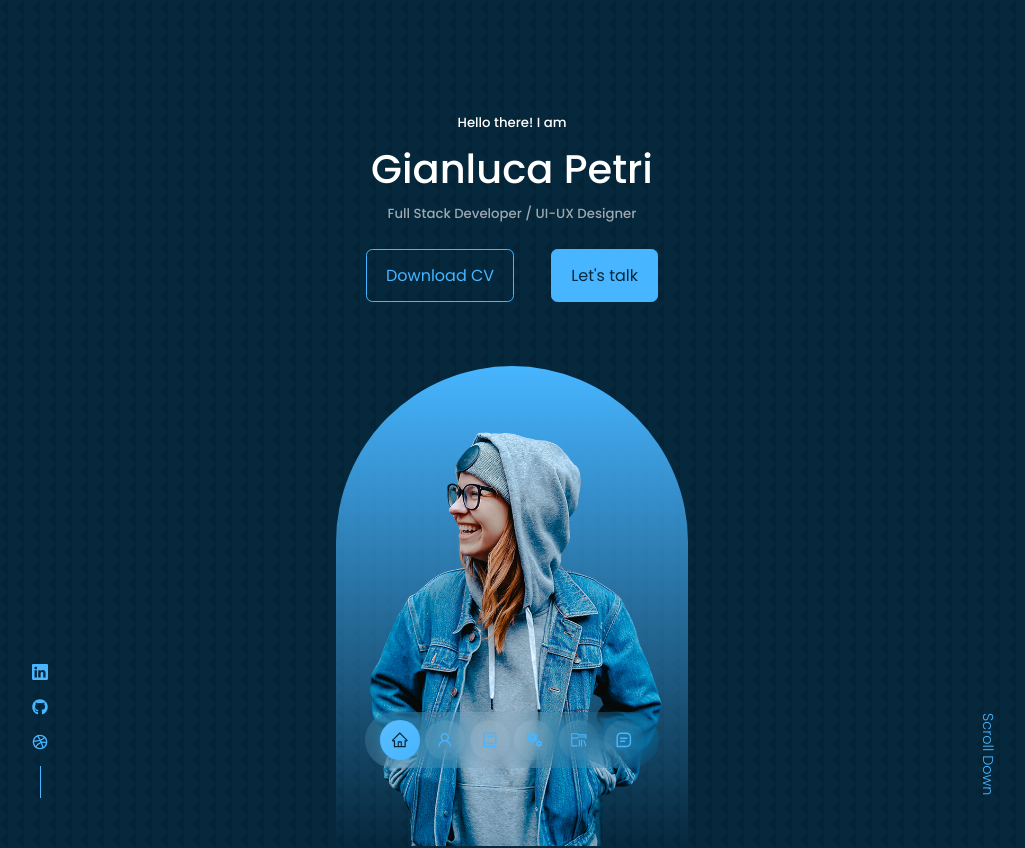
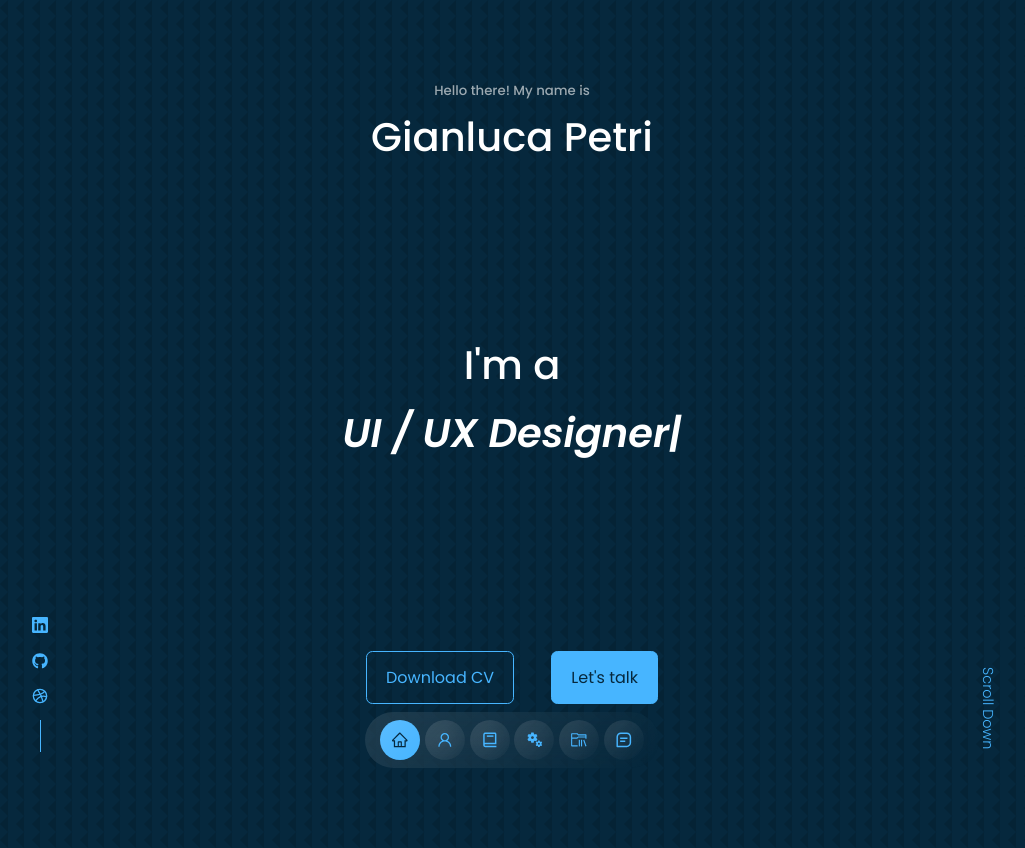
Before and after one commit to gianpetrii/portfolio, a React (Create React App) app: page / in a window 1280 px wide. Shown: the top 848 px of the page, without its empty margins (128-1153 px from the left). Built offline with nearby package versions, Linux system fonts and the light colour scheme.

Commit message:
header with animation

```diff
--- a/src/sections/Header/Header.css
+++ b/src/sections/Header/Header.css
@@ -1,14 +1,24 @@
 /* ============== GENERAL HEADER STYLE ============== */
 header {
    /* saque hegiht definido xq me recortaba imagen */
-   padding-top: 7rem;
+   padding-top: 10vh;
    overflow: hidden;
 }
 
 .header_container {
    text-align: center;
-   height: 100%;
+   height: 90vh;
    position: relative;
+}
+
+.header-animation-container {
+   height: 65vh;
+}
+
+.header-animation {
+   margin-top: 20vh;
+   height: 20vh;
+   margin-bottom: 20vh;
 }
 
 
@@ -48,23 +58,6 @@ header {
 
 
 
-/* ============== HEADER SOCIALS ============== */
-.me {
-   background: linear-gradient(var(--color-primary), transparent);   /* gradient */
-   width: 22rem;
-   height: 30rem;
-   position: relative;  /* uso relative xq con absolute queda debajo ya uqe abs es como que no
-   hay nada pero relative deja el lugar que deberia ocupar vacio */
-   left: calc(50% - 11rem);   /* calculo para centrar img */
-   border-radius: 12rem 12rem 0 0; /* con esto hago el redondel trasero */
-   margin-top: 4rem;
-   overflow: hidden;    /* esconde el sobrante de la imagen */
-   padding: 4rem 1.5rem 1.5rem 1.5rem; /* empujo la img dentro del background hacia abajoy dnetro */
-
-}
-
-
-
 /* ============== SCROLL DOWN ============== */
 .scroll_down {
    position: absolute;
@@ -82,7 +75,7 @@ header {
 /* ============== MEDIA QUERIES ============== */
 
 /*   (phones)   */
-@media screen and (max-width: 600px) {
+@media screen and (max-width: 400px) {
    .header_socials, .scroll_down {
       display: none;
    }
--- a/src/sections/Header/Header.jsx
+++ b/src/sections/Header/Header.jsx
@@ -1,28 +1,52 @@
+// react
+import { useState, useEffect } from "react";
+
 // Estilos
 import './Header.css';
 
-// Files
+// Files and dependencies
 import HeaderButtons from "../../components/HeaderButtons/HeaderButtons";
 import HeaderSocials from '../../components/HeaderSocials/HeaderSocials';
-import MyImage from "../../assets/me.png";
+import Typical from "react-typical";
+
+
 
 
 function Header() {
+
+
+
+
+
    return (
       <>
          <header>
             <div className="container header_container">
-               <h5>Hello there! I am</h5>
-               <h1>Gianluca Petri</h1>
-               <h5 className="text-light">Full Stack Developer / UI-UX Designer</h5>
+               <h5 className="text-light">Hello there! My name is</h5>
+               <h1 className="header-name">Gianluca Petri</h1>
 
-               <HeaderButtons />
+               <div className="header-animation-container">
 
-               <HeaderSocials />
+                  <div className="header-animation">
+                     <h1>I'm a</h1>
 
-               <div className='me'>
-                  <img src={MyImage} alt="Image of myself" />
+                     <h1>
+                        <Typical
+                        loop={Infinity}
+                        wrapper="i"
+                        steps={[
+                           " Full Stack Developer",
+                           2500,
+                           " UI / UX Designer",
+                           2500
+                        ]}
+                        />
+                     </h1>
+                  </div>
+                  <HeaderButtons />
+                  <HeaderSocials />
                </div>
+
 
                <a href="#contact" className="scroll_down">Scroll Down</a>
             </div>
```
